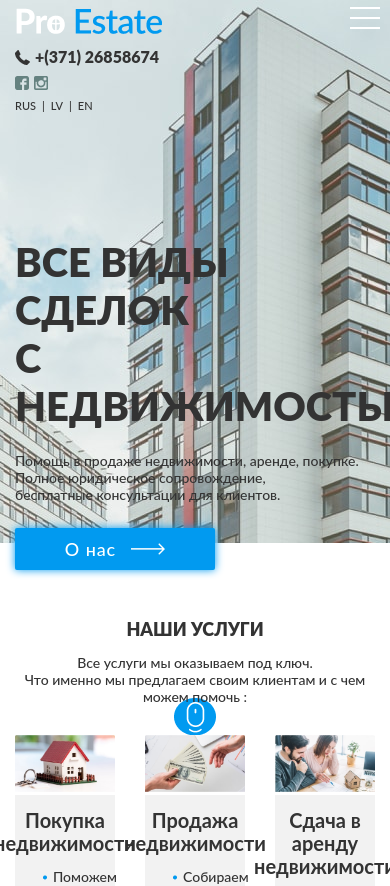
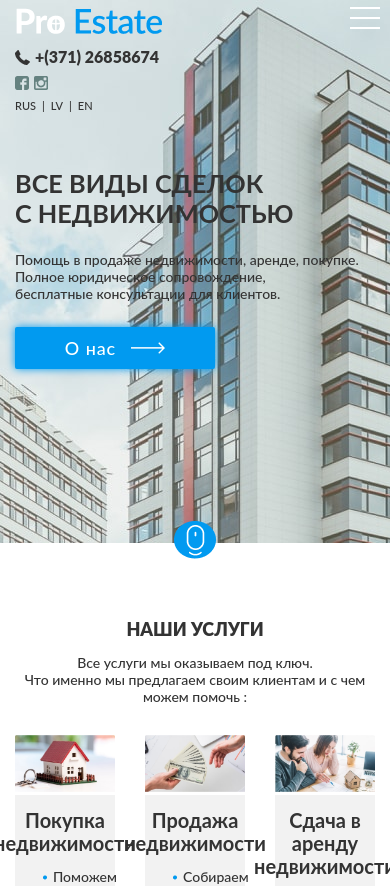
Before and after one commit to olga-evdokimova/website-ProEstate, a PHP site: page / in a window 390 px wide. Shown: the top 886 px of the page. Run offline with PHP 8.4, Linux system fonts and the light colour scheme; some libraries are stand-ins or nearby versions.

Commit message:
header адаптив

```diff
--- a/css/main.css
+++ b/css/main.css
@@ -141,19 +141,32 @@ input::-webkit-search-results-decoration {
   background-size: cover;
   height: 543px;
   margin-bottom: 75px;
+  position: relative;
 }
 
 .header__content {
   margin-top: 120px;
 }
 
+@media (max-width: 570px) {
+  .header__content {
+    margin-top: 50px;
+  }
+}
+
 .header__title {
   color: #333;
   font-size: 40px;
-  font-weight: 900;
-  line-height: 48px;
+  font-weight: 700;
+  line-height: 120%;
   margin: 0 0 22px;
   text-transform: uppercase;
+}
+
+@media (max-width: 1200px) {
+  .header__title {
+    font-size: calc(24px + (40 - 24) * ((100vw - 320px) / (1200 - 320)));
+  }
 }
 
 .header__subtitle {
@@ -176,6 +189,11 @@ input::-webkit-search-results-decoration {
 
 .header__mouse {
   text-align: center;
+  position: absolute;
+  left: 50%;
+  -webkit-transform: translateX(-50%);
+          transform: translateX(-50%);
+  bottom: -19px;
 }
 
 .nav {
@@ -1070,7 +1088,14 @@ input::-webkit-search-results-decoration {
   margin: 0 auto;
   padding: 37px 176px 52px;
   position: relative;
-  width: 1040px;
+  max-width: 1040px;
+}
+
+@media (max-width: 1200px) {
+  .popup__inner {
+    padding-left: calc(23px + (176 - 23) * ((100vw - 320px) / (1200 - 320)));
+    padding-right: calc(23px + (176 - 23) * ((100vw - 320px) / (1200 - 320)));
+  }
 }
 
 .popup__bread {
@@ -1095,17 +1120,23 @@ input::-webkit-search-results-decoration {
       align-self: center;
   margin-bottom: 27px;
   width: 100%;
-  height: 185px;
+  height: calc(60px + (185 - 60) * ((100vw - 320px) / (1200 - 320)));
 }
 
 .popup__title {
   font-weight: 900;
   font-size: 40px;
-  line-height: 48px;
+  line-height: 1.2;
   text-transform: uppercase;
   text-align: center;
   text-shadow: 0px 0px 4px rgba(255, 255, 255, 0.5);
   padding-top: 22px;
+}
+
+@media (max-width: 1200px) {
+  .popup__title {
+    font-size: calc(24px + (40 - 24) * ((100vw - 320px) / (1200 - 320)));
+  }
 }
 
 .popup__content {
--- a/css/main.scss
+++ b/css/main.scss
@@ -139,19 +139,25 @@ input::-webkit-search-results-decoration {
   background-size: cover;
   height: 543px;
   margin-bottom: 75px;
-
+position: relative;
   &__content {
     margin-top: 120px;
+    @media(max-width:570px){
+margin-top: 50px;
+    }
   }
 
   //Header title
   &__title {
     color: $main-color;
     font-size: 40px;
-    font-weight: 900;
-    line-height: 48px;
+    font-weight: 700;
+    line-height: 48 / 40 * 100%;
     margin: 0 0 22px;
     text-transform: uppercase;
+    @media(max-width:1200px){
+     font-size:calc(24px + (40 - 24) * ((100vw - 320px) / (1200 - 320)));
+      }
   }
 
   &__subtitle {
@@ -174,6 +180,10 @@ input::-webkit-search-results-decoration {
 
   &__mouse {
     text-align: center;
+    position: absolute;
+    left: 50%;
+    transform: translateX(-50%);
+    bottom: -19px;
   }
 }
 
@@ -946,7 +956,11 @@ input::-webkit-search-results-decoration {
     margin: 0 auto;
     padding: 37px 176px 52px;
     position: relative;
-    width: 1040px;
+    max-width: 1040px;
+    @media(max-width:1200px){
+      padding-left:calc(23px + (176 - 23) * ((100vw - 320px) / (1200 - 320)));
+      padding-right:calc(23px + (176 - 23) * ((100vw - 320px) / (1200 - 320)));
+      }
   }
 
   &__bread {
@@ -969,17 +983,23 @@ input::-webkit-search-results-decoration {
     align-self: center;
     margin-bottom: 27px;
     width: 100%;
-    height: 185px;
+    //height: 185px;
+
+      height:calc(60px + (185 - 60) * ((100vw - 320px) / (1200 - 320)));
+
   }
 
   &__title {
     font-weight: 900;
     font-size: 40px;
-    line-height: 48px;
+    line-height: 1.2;
     text-transform: uppercase;
     text-align: center;
     text-shadow: 0px 0px 4px rgba(255, 255, 255, 0.5);
     padding-top: 22px;
+    @media(max-width:1200px){
+      font-size:calc(24px + (40 - 24) * ((100vw - 320px) / (1200 - 320)));
+       }
   }
 
   &__content {
```
